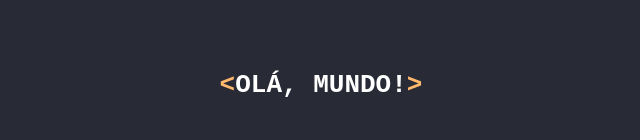
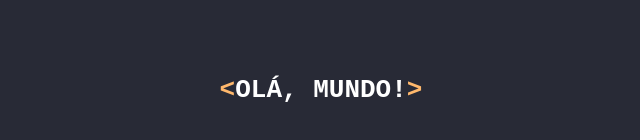
Before and after one commit to MartinsDeivid/OlaMundo, a plain HTML site: page index.html in a window 1280 px wide. Shown: the part 310-450 px from the top of the page, without its empty margins (319-959 px from the left). Drawn offline with Linux system fonts and the light colour scheme.

Commit message:
Agora sim centralizado!

```diff
--- a/index.html
+++ b/index.html
@@ -4,14 +4,21 @@
 <head>
   <title>Um olá mundo simpático</title>
   <style>
+    * {
+      margin: 0;
+      box-sizing: border-box;
+    }
+
     body {
+      /* border: 1px solid white; */
       background-color: #282a36;
       color: white;
       font-family: monospace;
       text-transform: uppercase;
       text-align: center;
-      /* border: 1px solid white; */
-      height: 780px;
+      height: 100vh;
+      display: grid;
+      place-items: center;
     }
 
     span {
@@ -19,14 +26,13 @@
     }
 
     h1 {
-      margin-top: 380px;
       /* outline: 1px solid red; */
     }
   </style>
 </head>
 
 <body>
-  <h1><span><</span>Olá, mundo!<span>></span></h1>
+  <h1><span>&lt;</span>Olá, mundo!<span>&gt;</span></h1>
 </body>
 
 </html>
```
